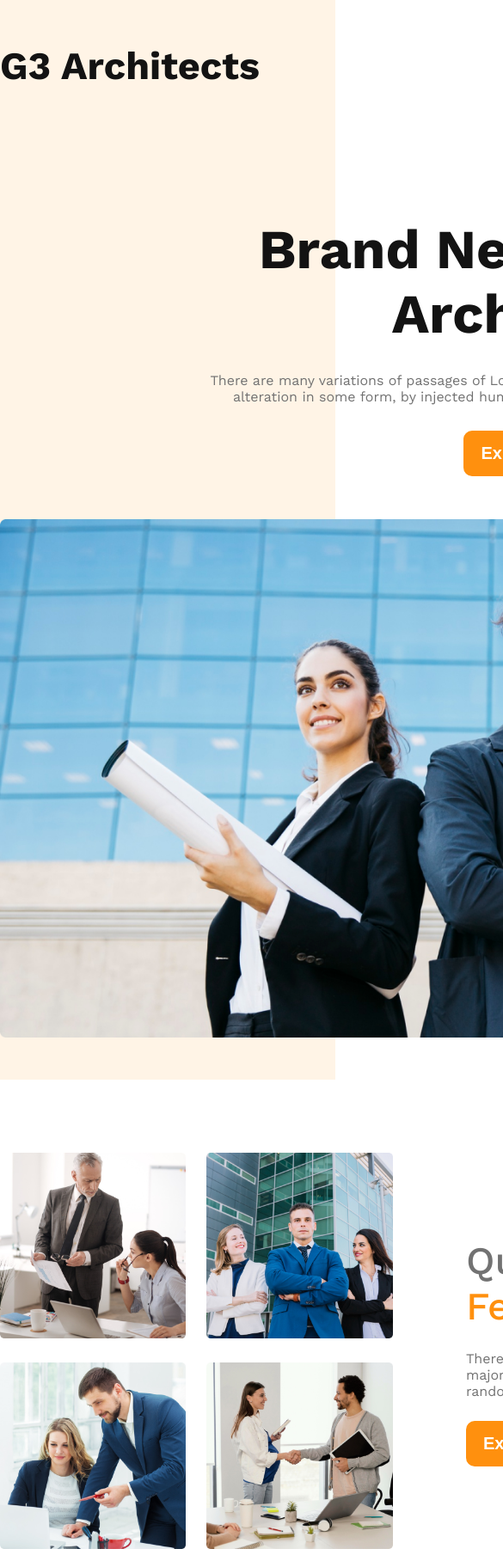
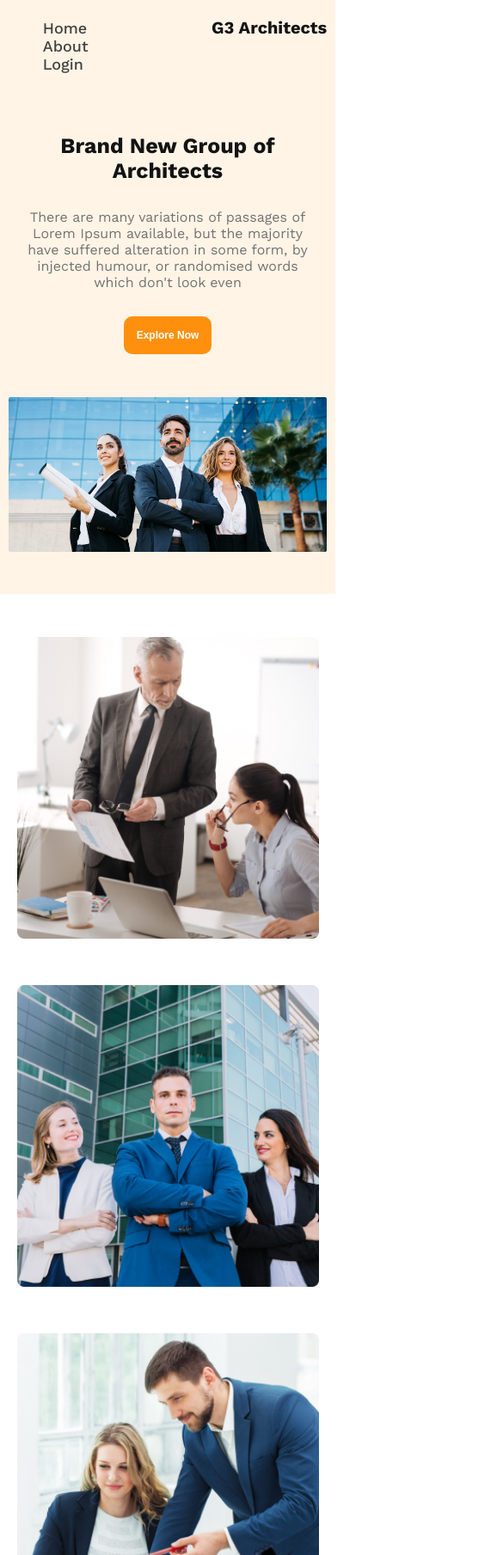
Before and after one commit to Robiul-Romjan/assignment-2, a plain HTML site: page index.html in a window 390 px wide. Shown: the top 1809 px of the page at 86% size, 585 px wide, since content can reach past the window. Drawn offline with nearby package versions, Linux system fonts and the light colour scheme.

Commit message:
complete responsive for small device

```diff
--- a/style.css
+++ b/style.css
@@ -73,7 +73,7 @@ header {
     color: #424242;
 }
 
-/* banner section styles----------- */
+/* banner section styles----------------------------------------------------------------------- */
 .banner {
     text-align: center;
     margin-top: 100px;
@@ -89,7 +89,6 @@ header {
 .banner-details .banner-title {
     font-weight: 700;
     font-size: 64px;
-    line-height: 75px;
     color: #131313;
 }
 
@@ -117,6 +116,7 @@ header {
     grid-template-columns: repeat(2, 1fr);
     gap: 24px;
     width: 100%;
+    text-align: center;
 }
 
 .single-catagoris img {
@@ -143,7 +143,7 @@ header {
     font-size: 16px;
 }
 
-/* architect-section styles--------------------------- */
+/* architect-section styles------------------------------------------------------------------------- */
 .architect-section {
     display: flex;
     gap: 54px;
@@ -261,7 +261,7 @@ header {
     color: #131313;
 }
 
-.sponsors-des{
+.sponsors-des {
     color: #727272;
     font-size: 16px;
     margin-top: 24px;
@@ -272,6 +272,7 @@ header {
     grid-template-columns: repeat(5, 1fr);
     justify-items: center;
     margin-top: 50px;
+    gap: 30px;
 }
 
 .company-icon img {
@@ -282,48 +283,61 @@ header {
 .company-icon img:hover {
     filter: grayscale(0);
 }
+
 /* my extra section styels--------------------------------------------------------------------- */
-.team-member-section{
+.team-member-section {
     margin-top: 100px;
 }
-.team-memeber-heading{
+
+.team-memeber-heading {
     text-align: center;
     width: 542px;
     padding: 10px 15px;
     margin: 0 auto;
 }
-.team-memeber-heading .expert{
+
+.team-memeber-heading .expert {
     color: #727272;
     font-size: 16px;
     margin-top: 24px;
     color: #FF900E;
 }
-.team-title{
+
+.team-title {
     font-weight: 700;
     font-size: 45px;
     color: #131313;
     margin: 24px 0;
 }
-.team-des{
+
+.team-des {
     color: #727272;
     font-size: 16px;
 }
-.member-image{
+
+.global-member {
+    text-align: center;
+}
+
+.member-image {
     position: relative;
 }
-.team-social-profile{
+
+.team-social-profile {
     position: absolute;
     bottom: 0;
     right: 0;
     left: 0;
     margin: auto;
 }
-.team-social-profile ul{
+
+.team-social-profile ul {
     text-align: center;
     padding-left: 0;
     margin-bottom: 30px;
 }
-.team-social-profile li{
+
+.team-social-profile li {
     display: inline-block;
     list-style: none;
     margin: 0 5px;
@@ -333,7 +347,8 @@ header {
     visibility: hidden;
 
 }
-.team-social-profile li a{
+
+.team-social-profile li a {
     display: block;
     font-size: 20px;
     height: 35px;
@@ -344,29 +359,29 @@ header {
     color: #ffff;
 }
 
-.member-image:hover .team-social-profile li{
-  opacity: 1;
-  visibility: visible;
-  transform: translateY(0);
+.member-image:hover .team-social-profile li {
+    opacity: 1;
+    visibility: visible;
+    transform: translateY(0);
 }
 
-.team-member-details{
+.team-member-details {
     display: grid;
     grid-template-columns: repeat(4, 1fr);
     gap: 25px;
     margin-top: 45px;
 }
 
-.member-bio{
+.member-bio {
     margin-top: 15px;
 }
 
-.member-bio h4{
+.member-bio h4 {
     color: #FF900E;
     font-size: 20px;
 }
 
-.member-bio p{
+.member-bio p {
     font-size: 16px;
     color: #727272;
 }
@@ -381,6 +396,110 @@ footer {
 .footer-des p {
     color: #424242;
     font-size: 20px;
-    line-height: 23px;
     text-align: center;
 }
+
+/* End styles for windows------------------------------------------------------------------------ */
+
+/* responsive styels start---------------------------------------------------------------------------- */
+
+/* responsive for small device------------------------- */
+@media only screen and (max-width:576px) {
+
+    /* responsive for height/width------- */
+    .container {
+        width: 95%;
+        margin: 0 auto;
+    }
+
+    .container-2 {
+        width: 90%;
+        margin: 0 auto;
+    }
+
+    .banner-details,
+    .architect-details,
+    .facts,
+    .sponsor-heading,
+    .team-memeber-heading {
+        width: 100%;
+    }
+
+    /* responsive for flex/grid--------- */
+    .navbar {
+        flex-direction: row-reverse;
+        padding: 20px 0;
+        align-items: baseline;
+    }
+
+    .header-menu ul,
+    .features-section,
+    .architect-section {
+        flex-direction: column;
+    }
+
+    .features-catagoris,
+    .achievement,
+    .team-member-details {
+        grid-template-columns: repeat(1, 1fr);
+        align-items: baseline;
+        gap: 50px;
+    }
+
+    .company {
+        grid-template-columns: repeat(2, 1fr);
+    }
+
+    /* responsive for all heading/title----------------- */
+    h1 {
+        font-size: 25px !important;
+    }
+
+    h2 {
+        font-size: 23px !important;
+    }
+
+    h3 {
+        font-size: 20px !important;
+    }
+
+    h4 {
+        font-size: 18px !important;
+    }
+
+    .footer-des p {
+        font-size: 10px;
+    }
+
+    /* responsive for all section margin/padding---------------- */
+    .banner,
+    .features-catagoris,
+    .architect-section,
+    .sponsors-section,
+    .team-member-section,
+    footer {
+        margin-top: 50px;
+    }
+
+    /* button and position handle for responsive----------- */
+    .achievement-detail:hover {
+        transform: scale(1.1) rotate(360deg);
+    }
+
+    .btn-primary {
+        background: #FF900E;
+        border-radius: 10px;
+        color: #ffffff;
+        font-size: 12px;
+        font-weight: 600;
+        border: 0;
+        padding: 15px;
+    }
+
+    .architecter-image button {
+        bottom: -20px;
+        left: 30%;
+    }
+
+
+}
```
Also changed, not shown: index.html (+32 -12 lines).
